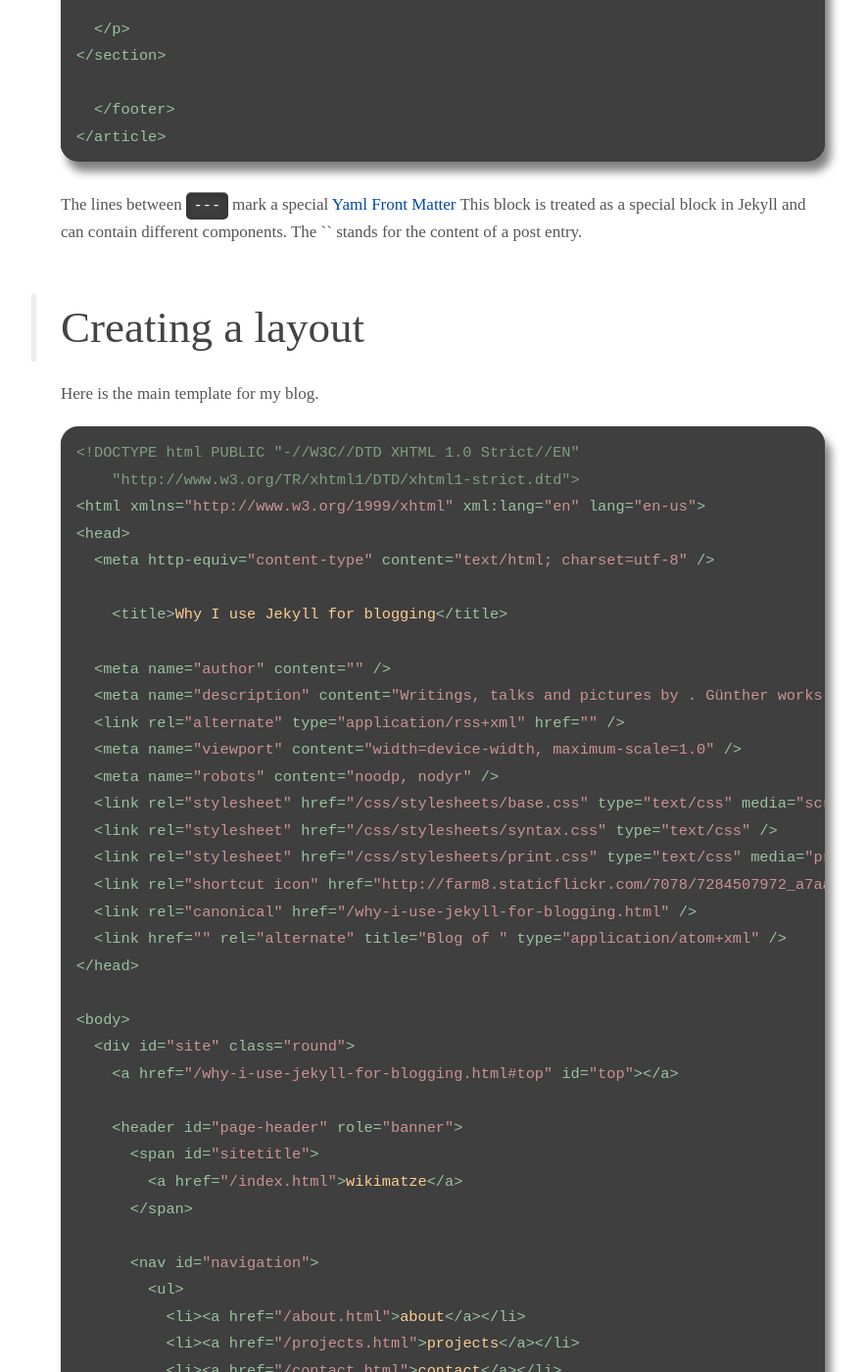
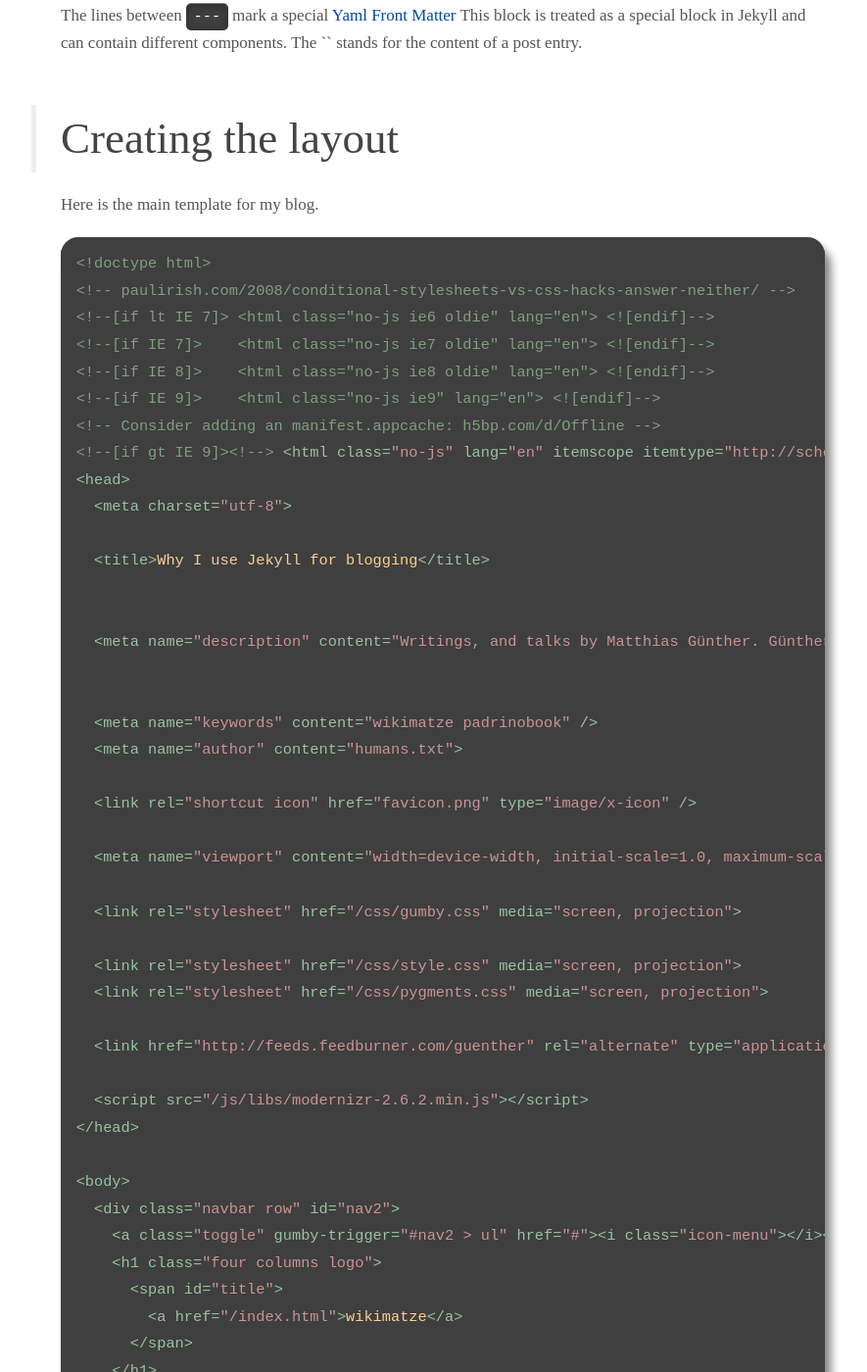
Before and after one commit to wikimatze/wikimatze.de, a Jekyll site: the page built from _posts/2011-07-03-why-i-use-jekyll-for-blogging.md, in a window 1280 px wide and 1400 px high, scrolled down 2911 px. Shown: the whole window at 98% size, without its empty margins (188-1073 px from the left). Built offline with Jekyll 4.4.1, drawn with Linux system fonts in a browser that asks for light colours; nearby versions of some CDN libraries; some web fonts are replaced; Markdown is read by kramdown in place of the engine named in the settings; comment, search, counter and statistics services are not loaded; some of the changed text lies outside the part shown.

Commit message:
Remove typos in my first two blog posts

```diff
--- a/_posts/2011-07-03-why-i-use-jekyll-for-blogging.md
+++ b/_posts/2011-07-03-why-i-use-jekyll-for-blogging.md
@@ -55,130 +55,189 @@ Here is the basic layout of a typical Jekyll project:
   also possible to define own variables which can be used as global things on other pages.
 
 
-Other files can just put on the root directory like an `atom.xml` file (for RSS feed) or `404.html` page. For example my
+Other files can put on the root directory like an `atom.xml` file (for RSS feed) or `404.html` page. For example my
 `post.html` has the following layout:
 
 
 {% highlight html %}
-
 ---
 layout: layout
 ---
-<article class="post" role="main">
+<article>
   <header>
-    <section class="author">
-    Posted by <a href="http://twitter.com/wikimatze" class="newwindow" title="{{ site.author }}">{{ site.author }}</a> on <time>{{ page.date | date:"%b" }} {{ page.date | date:"%d" }}, {{page.date | date:"%Y"}} </time>
-    </section>
-    {% include clearer.html %}
+    <div class="author">
+      Posted on <time datetime="{{page.date | date:"%Y-%m-%d"}}" pubdate>{{page.date | date:"%Y-%m-%d"}}</time>
+    </div>
+    {% include sharing.html %}
+    <div class="clearfix"></div>
   </header>
+  <div class="clearfix"></div>
   {{ content }}
-  {% include clearer.html %}
-  <footer>
-  {% include author.html %}
-  </footer>
+  <br>
+  <aside>
+    {% include comments.html %}
+  </aside>
 </article>
 
 {% endhighlight %}
 
 
-The lines between `---` mark a special [Yaml Front Matter](https://github.com/mojombo/jekyll/wiki/YAML-Front-Matter)
+The lines between `---` mark a special [Yaml Front Matter](http://jekyllrb.com/docs/frontmatter/)
 This block is treated as a special block in Jekyll and can contain different components. The `{{content}}` stands for
 the content of a post entry.
 
 
-## Creating a layout
+## Creating the layout
 
 Here is the main template for my blog.
 
 
 {% highlight html %}
 
-<!DOCTYPE html PUBLIC "-//W3C//DTD XHTML 1.0 Strict//EN"
-    "http://www.w3.org/TR/xhtml1/DTD/xhtml1-strict.dtd">
-<html xmlns="http://www.w3.org/1999/xhtml" xml:lang="en" lang="en-us">
+<!doctype html>
+<!-- paulirish.com/2008/conditional-stylesheets-vs-css-hacks-answer-neither/ -->
+<!--[if lt IE 7]> <html class="no-js ie6 oldie" lang="en"> <![endif]-->
+<!--[if IE 7]>    <html class="no-js ie7 oldie" lang="en"> <![endif]-->
+<!--[if IE 8]>    <html class="no-js ie8 oldie" lang="en"> <![endif]-->
+<!--[if IE 9]>    <html class="no-js ie9" lang="en"> <![endif]-->
+<!-- Consider adding an manifest.appcache: h5bp.com/d/Offline -->
+<!--[if gt IE 9]><!--> <html class="no-js" lang="en" itemscope itemtype="http://schema.org/Product"> <!--<![endif]-->
 <head>
-  <meta http-equiv="content-type" content="text/html; charset=utf-8" />
-  {% if page.title %}
-    <title>{{ page.title }}</title>
-  {% else %}
-    <title>{{ site.fullname }}</title>
+  <meta charset="utf-8">
+
+  <title>{% if page.title %}{{ page.title}}{% else %}Matthias Günther{% endif %}</title>
+
+  {% if page.meta-description %}<meta name="description" content="{{ page.meta-description }}"> {% else %}
+  <meta name="description" content="Writings, and talks by Matthias Günther. Günther works at MyHammer, loves painting Warhammer figures, and enjoys making cakes.">
   {% endif %}
-  <meta name="author" content="{{ site.fullname }}" />
-  <meta name="description" content="Writings, talks and pictures by {{ site.fullname }}. Günther works at MyHammer, loves painting Warhammer figures, and enjoys making cakes." />
-  <link rel="alternate" type="application/rss+xml" href="{{ site.feedurl }}" />
-  <meta name="viewport" content="width=device-width, maximum-scale=1.0" />
-  <meta name="robots" content="noodp, nodyr" />
-  <link rel="stylesheet" href="/css/stylesheets/base.css" type="text/css" media="screen, projection" />
-  <link rel="stylesheet" href="/css/stylesheets/syntax.css" type="text/css" />
-  <link rel="stylesheet" href="/css/stylesheets/print.css" type="text/css" media="print" />
-  <link rel="shortcut icon" href="http://farm8.staticflickr.com/7078/7284507972_a7aa341781_t.jpg" type="image/x-icon" />
-  <link rel="canonical" href="{{ page.url }}" />
-  <link href="{{ site.feedurl }}" rel="alternate" title="Blog of {{ site.fullname}}" type="application/atom+xml" />
+
+  <meta name="keywords" content="wikimatze padrinobook" />
+  <meta name="author" content="humans.txt">
+
+  <link rel="shortcut icon" href="favicon.png" type="image/x-icon" />
+
+  <meta name="viewport" content="width=device-width, initial-scale=1.0, maximum-scale=1">
+
+  <link rel="stylesheet" href="/css/gumby.css" media="screen, projection">
+
+  <link rel="stylesheet" href="/css/style.css" media="screen, projection">
+  <link rel="stylesheet" href="/css/pygments.css" media="screen, projection">
+
+  <link href="http://feeds.feedburner.com/guenther" rel="alternate" type="application/rss+xml" title="RSS feed of Matthias Günther">
+
+  <script src="/js/libs/modernizr-2.6.2.min.js"></script>
 </head>
 
 <body>
-  <div id="site" class="round">
-    <a href="{{ site.ineturl }}{{ page.url }}#top" id="top"></a>
-
-    <header id="page-header" role="banner">
-      <span id="sitetitle">
+  <div class="navbar row" id="nav2">
+    <a class="toggle" gumby-trigger="#nav2 > ul" href="#"><i class="icon-menu"></i></a>
+    <h1 class="four columns logo">
+      <span id="title">
         <a href="/index.html">wikimatze</a>
       </span>
-      {% if page.tagline %}
-        <span id="tagline"> &raquo; {{ page.tagline }} </span>
-      {% endif %}
-      <nav id="navigation">
-        <ul>
-          <li><a href="/about.html">about</a></li>
-          <li><a href="/projects.html">projects</a></li>
-          <li><a href="/contact.html">contact</a></li>
-          <li><a href="/follow.html">follow</a></li>
-          <li><a href="/blog.html">blog</a></li>
-          <li><a href="/talks.html">talks</a></li>
-          <li><a href="/books.html">books</a></li>
-        </ul>
-      </nav>
-    </header>
-
-    {% include clearer.html %}
-    <div id="ribbon">
-      <a href="https://github.com/matthias-guenther" rel="me" target="_blank">Fork me on Github</a>
-    </div>
-    <div class="seperator"></div>
-    {% include clearer.html %}
-  {% if page.title %}
-    <h1>{{ page.title }}</h1>
-  {% endif %}
-    {{ content }}
-
-    <footer id="page-footer" role="contentinfo">
-      <nav>
-        &copy;2012 {{ site.fullname }}
-        &bull;
-        <a rel="nofollow" href="{{ site.ineturl }}{{ page.url }}#top">top</a>
-        &bull;
-        <a rel="nofollow" href="{{ site.feedurl }}">RSS</a>
-        &bull;
-        <a rel="nofollow" href="/imprint.html">imprint</a>
-        &bull;
-        <a rel="nofollow" href="/colophon.html">colophon</a>
-        &bull;
-        <a rel="nofollow" href="/donate.html">surprise me</a>
-        <span id="last-build">last build: {{ site.build }}</span>
-      </nav>
-    </footer>
-
+    </h1>
+    <ul class="eight columns">
+      <li><a href="/about.html">About</a></li>
+      <li><a href="/talks.html">Talks</a></li>
+      <li><a href="/projects.html">Projects</a></li>
+      <li><a href="http://feeds.feedburner.com/guenther" target="_blank"><i class="icon-rss"></i></a></li>
+      <li><a href="https://twitter.com/wikimatze" target="_blank"><i class="icon-twitter"></i></a></li>
+      <li><a href="https://github.com/matthias-guenther" target="_blank"><i class="icon-github"></i></a></li>
+      <li><a class="switch" gumby-trigger="#modal1" href="#"><i class="icon-mail"></i></a></li>
+    </ul>
   </div>
 
-  <script type="text/javascript" src="http://ajax.googleapis.com/ajax/libs/jquery/1.7/jquery.min.js"></script>
+  <div class="row">
+    <div class="push_one ten columns">
+    {% if page.title %}
+    <header><h1 class="lead">{{ page.title }}</h1></header>
+    {% endif %}
+    {{ content }}
+    </div>
+  </div>
+
+  <div class="modal" id="modal1">
+    <div class="content">
+      <a class="close switch" gumby-trigger="|#modal1"><i class="icon-cancel" /></i></a>
+      <div class="row">
+        <div class="ten columns centered">
+          <h2>Contact</h2>
+          <p>If you have something to say about the things you find on
+          this web presence, don't hesitate to write me:
+
+          <a href="&#109;&#97;&#105;&#108;&#116;&#111;&#58;&#109;&#97;&#116;&#116;&#104;&#105;&#97;&#115;&#64;&#119;&#105;&#107;&#105;&#109;&#97;&#116;&#122;&#101;&#46;&#100;&#101;">&#109;&#97;&#116;&#116;&#104;&#105;&#97;&#115;&#64;&#119;&#105;&#107;&#105;&#109;&#97;&#116;&#122;&#101;&#46;&#100;&#101;</a>
+          </p>
+          <p class="btn primary medium">
+            <a href="#" class="switch" gumby-trigger="|#modal1">Close Modal</a>
+          </p>
+        </div>
+      </div>
+    </div>
+  </div>
+
+  <footer class="row">
+    <nav>
+      &copy; Matthias Günther
+      &bull;
+      <a href="/follow.html">follow</a>
+      &bull;
+      <a href="/reading.html">reading</a>
+      &bull;
+      <a rel="nofollow" href="/imprint.html">imprint</a>
+      &bull;
+      <a rel="nofollow" href="/colophon.html">colophon</a>
+      &bull;
+      <a rel="nofollow" href="/donate.html">surprise me</a>
+      <span class="lastupdate">last build: {{ site.build }}</span>
+    </nav>
+  </footer>
+
+  <!-- Grab Google CDN's jQuery, fall back to local if offline -->
+  <!-- 2.0 for modern browsers, 1.10 for .oldie -->
+  <script>
+  var oldieCheck = Boolean(document.getElementsByTagName('html')[0].className.match(/\soldie\s/g));
+  if(!oldieCheck) {
+    document.write('<script src="//ajax.googleapis.com/ajax/libs/jquery/2.0.2/jquery.min.js"><\/script>');
+  } else {
+    document.write('<script src="//ajax.googleapis.com/ajax/libs/jquery/1.10.1/jquery.min.js"><\/script>');
+  }
+  </script>
+  <script>
+  if(!window.jQuery) {
+    if(!oldieCheck) {
+      document.write('<script src="js/libs/jquery-2.0.2.min.js"><\/script>');
+    } else {
+      document.write('<script src="js/libs/jquery-1.10.1.min.js"><\/script>');
+    }
+  }
+  </script>
+
+  <!--
+  Include gumby.js followed by UI modules followed by gumby.init.js
+  Or concatenate and minify into a single file -->
+  <script gumby-touch="/js/libs" src="js/libs/gumby.js"></script>
+  <script src="/js/libs/ui/gumby.retina.js"></script>
+  <script src="/js/libs/ui/gumby.fixed.js"></script>
+  <script src="/js/libs/ui/gumby.skiplink.js"></script>
+  <script src="/js/libs/ui/gumby.toggleswitch.js"></script>
+  <script src="/js/libs/ui/gumby.checkbox.js"></script>
+  <script src="/js/libs/ui/gumby.radiobtn.js"></script>
+  <script src="/js/libs/ui/gumby.tabs.js"></script>
+  <script src="/js/libs/ui/gumby.navbar.js"></script>
+  <script src="/js/libs/ui/jquery.validation.js"></script>
+  <script src="/js/libs/gumby.init.js"></script>
 
   <!-- Add fancyBox -->
-  <link rel="stylesheet" href="/js/fancybox/jquery.fancybox.css?v=2.0.6" type="text/css" media="screen" />
-  <script type="text/javascript" src="/js/fancybox/jquery.fancybox.pack.js?v=2.0.6"></script>
+  <link rel="stylesheet" href="/js/fancybox/source/jquery.fancybox.css?v=2.1.4" type="text/css" media="screen" />
+  <script type="text/javascript" src="/js/fancybox/source/jquery.fancybox.pack.js?v=2.1.4"></script>
 
-  <!-- Optionaly add button and/or thumbnail helpers -->
-  <link rel="stylesheet" href="/js/fancybox/helpers/jquery.fancybox-buttons.css?v=2.0.6" type="text/css" media="screen" />
-  <script type="text/javascript" src="/js/fancybox/helpers/jquery.fancybox-buttons.js?v=2.0.6"></script>
+  <!-- Optionally add helpers - button, thumbnail and/or media -->
+  <link rel="stylesheet" href="/js/fancybox/source/helpers/jquery.fancybox-buttons.css?v=1.0.5" type="text/css" media="screen" />
+  <script type="text/javascript" src="/js/fancybox/source/helpers/jquery.fancybox-buttons.js?v=1.0.5"></script>
+  <script type="text/javascript" src="/js/fancybox/source/helpers/jquery.fancybox-media.js?v=1.0.5"></script>
+
+  <link rel="stylesheet" href="/js/fancybox/source/helpers/jquery.fancybox-thumbs.css?v=1.0.7" type="text/css" media="screen" />
+  <script type="text/javascript" src="/js/fancybox/source/helpers/jquery.fancybox-thumbs.js?v=1.0.7"></script>
   <script type="text/javascript">
     $(document).ready(function() {
         $(".fancybox").fancybox(
@@ -199,7 +258,25 @@ Here is the main template for my blog.
         });
      });
    </script>
-</body>
+
+  <!-- Piwik -->
+  <script type="text/javascript">
+    var _paq = _paq || [];
+    _paq.push(['trackPageView']);
+    _paq.push(['enableLinkTracking']);
+    (function() {
+      var u=(("https:" == document.location.protocol) ? "https" : "http") + "://wikimatze.de/piwik//";
+      _paq.push(['setTrackerUrl', u+'piwik.php']);
+      _paq.push(['setSiteId', 1]);
+      var d=document, g=d.createElement('script'), s=d.getElementsByTagName('script')[0]; g.type='text/javascript';
+      g.defer=true; g.async=true; g.src=u+'piwik.js'; s.parentNode.insertBefore(g,s);
+    })();
+
+  </script>
+  <noscript><p><img src="http://wikimatze.de/piwik/piwik.php?idsite=1" style="border:0" alt="" /></p></noscript>
+  <!-- End Piwik Code -->
+  </body>
+</html>
 
 {% endhighlight %}
 
```
Also changed, not shown: other parts of _posts/2011-07-03-why-i-use-jekyll-for-blogging.md (+10 -10 lines), _posts/2011-10-01-method-alias-in-ruby.md (+6 -4 lines).
